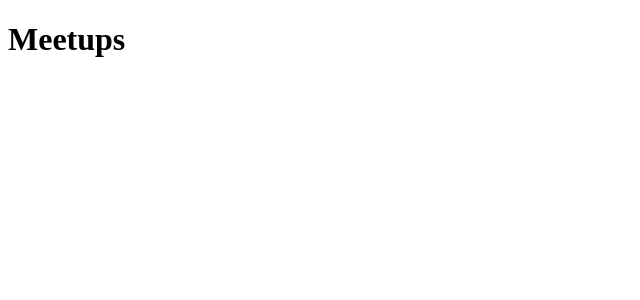
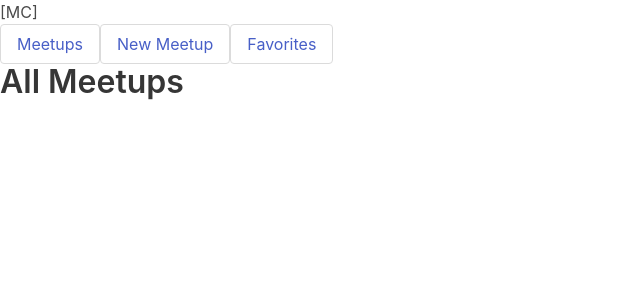
Before and after one commit to JustinScottJenecke/scrimba-react-practice, a React (Create React App) app in the folder udemy/02-react-refresh/meetup-clone/: page / in a window 1280 px wide. Shown: the top 300 px of the page, without its empty margins (0-640 px from the left). Built offline with nearby package versions, Linux system fonts and the light colour scheme.

Commit message:
Sets up page router and Nav bar

```diff
--- a/udemy/02-react-refresh/meetup-clone/package.json
+++ b/udemy/02-react-refresh/meetup-clone/package.json
@@ -6,6 +6,7 @@
     "@testing-library/jest-dom": "^5.17.0",
     "@testing-library/react": "^13.4.0",
     "@testing-library/user-event": "^13.5.0",
+    "bulma": "^0.9.4",
     "react": "^18.2.0",
     "react-dom": "^18.2.0",
     "react-router-dom": "^5.3.4",
--- a/udemy/02-react-refresh/meetup-clone/src/App.js
+++ b/udemy/02-react-refresh/meetup-clone/src/App.js
@@ -1,8 +1,27 @@
+import { Route, Switch } from "react-router-dom";
+
+import MeetupsPage from "./pages/Meetups";
+import FavoritesPage from "./pages/Favorites";
+import NewMeetupsPage from "./pages/NewMeetup";
+import Nav from "./components/layout/Nav";
 
 const App = () => {
   return (
     <div className="App">
-      <h1>Meetups</h1>
+
+      <Nav />
+
+      <Switch>
+        <Route path='/' exact>
+          <MeetupsPage />
+        </Route>
+        <Route path='/favorites'>
+          <FavoritesPage />
+        </Route>
+        <Route path='/new-meetup'>
+          <NewMeetupsPage />
+        </Route>
+      </Switch>
     </div>
   );
 }
--- /dev/null
+++ b/udemy/02-react-refresh/meetup-clone/src/components/layout/Nav.js
@@ -0,0 +1,26 @@
+import { Link } from "react-router-dom";
+
+const Nav = () => {
+    return (
+        <header>
+            <div>
+                [MC]
+            </div>
+            <nav>
+                <ul>
+                    <li className="button">
+                        <Link to='/'>Meetups</Link>
+                    </li>
+                    <li className="button">
+                        <Link to='/new-meetup'>New Meetup</Link>
+                    </li>
+                    <li className="button">
+                        <Link to='/favorites'>Favorites</Link>
+                    </li>
+                </ul>
+            </nav>
+        </header>
+    )
+}
+
+export default Nav;
--- a/udemy/02-react-refresh/meetup-clone/src/index.js
+++ b/udemy/02-react-refresh/meetup-clone/src/index.js
@@ -1,10 +1,15 @@
 import React from 'react';
 import ReactDOM from 'react-dom/client';
+import {BrowserRouter} from 'react-router-dom'
+
 import './index.css';
+import 'bulma/css/bulma.css'
 
 import App from './App';
 
 const root = ReactDOM.createRoot(document.getElementById('root'));
 root.render(
-    <App />
+    <BrowserRouter>
+        <App />
+    </BrowserRouter>
 );
--- a/udemy/02-react-refresh/meetup-clone/src/pages/Favorites.js
+++ b/udemy/02-react-refresh/meetup-clone/src/pages/Favorites.js
@@ -1,6 +1,6 @@
 const FavoritesPage = () => {
     return (
-        <h1>Favorites</h1>
+        <h1 className="title">Favorites</h1>
     )
 }
 
--- a/udemy/02-react-refresh/meetup-clone/src/pages/Meetups.js
+++ b/udemy/02-react-refresh/meetup-clone/src/pages/Meetups.js
@@ -1,6 +1,6 @@
 const MeetupsPage = () => {
     return (
-        <h1>All Meetups</h1>
+        <h1 className="title">All Meetups</h1>
     )
 }
 
--- a/udemy/02-react-refresh/meetup-clone/src/pages/NewMeetup.js
+++ b/udemy/02-react-refresh/meetup-clone/src/pages/NewMeetup.js
@@ -1,6 +1,6 @@
 const NewMeetupsPage = () => {
     return (
-        <h1>Create New Meetup</h1>
+        <h1 className="title">Create New Meetup</h1>
     )
 }
 
```
Also changed, not shown: 1 other file (tests, documents, lock files or other folders).
